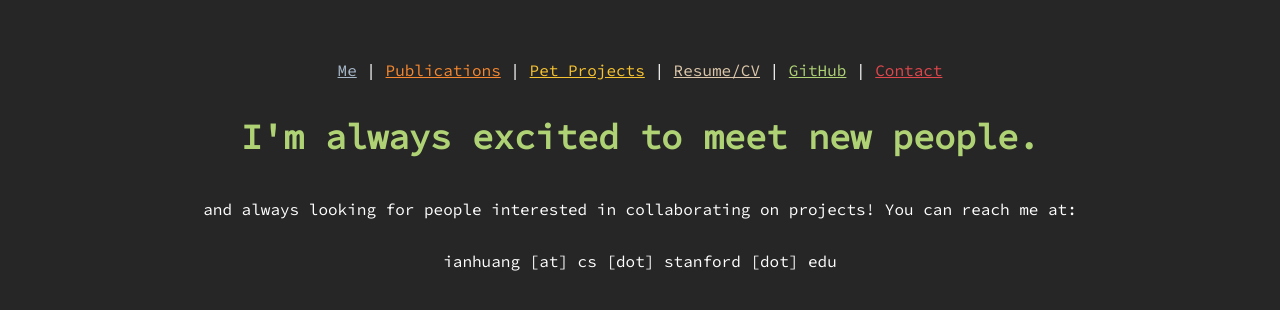
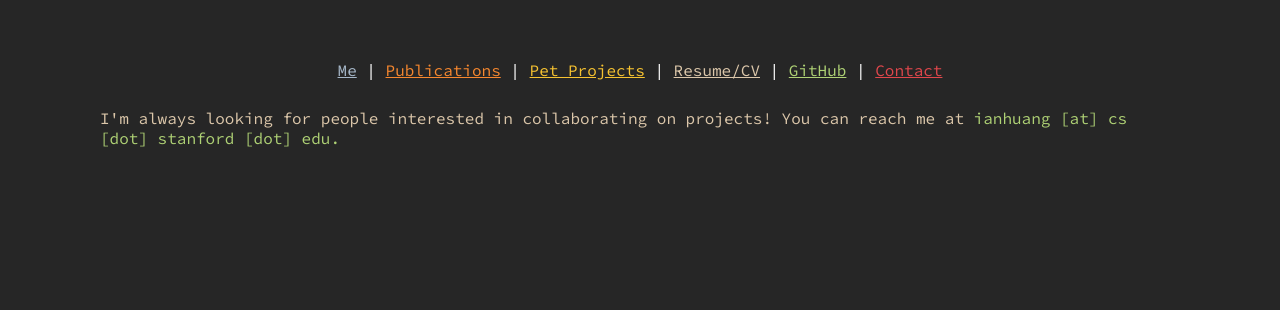
Before and after one commit to ianhuang0630/ianhuang0630.github.io, a plain HTML site: page contact.html in a window 1280 px wide. Drawn offline with Linux system fonts and the light colour scheme; a web font is replaced by a local one.

Commit message:
formatting issue fix

```diff
--- a/contact.html
+++ b/contact.html
@@ -21,18 +21,17 @@
         </div>
 
         <div class=centerhead>
-            <h1 id="header1" class="tab4"> I'm always excited to meet new people. </h1>
+            <!--
+             <h1 id="header1" class="tab4"> I'm always excited to meet new people. </h1>
+            -->
 
             <div class="contactinfo">
 
-            <p class=message>
-            and always looking for people interested in collaborating on projects!
-            You can reach me at:
+            <p class="tab3 message">
+                I'm always looking for people interested in collaborating on projects!
+                You can reach me at <span class=tab4> ianhuang [at] cs [dot] stanford [dot] edu. </span>
             </p>
 
-            <p class=emailaddress>
-                ianhuang [at] cs [dot] stanford [dot] edu
-            </p>
             </div>
 
         </div>
```
